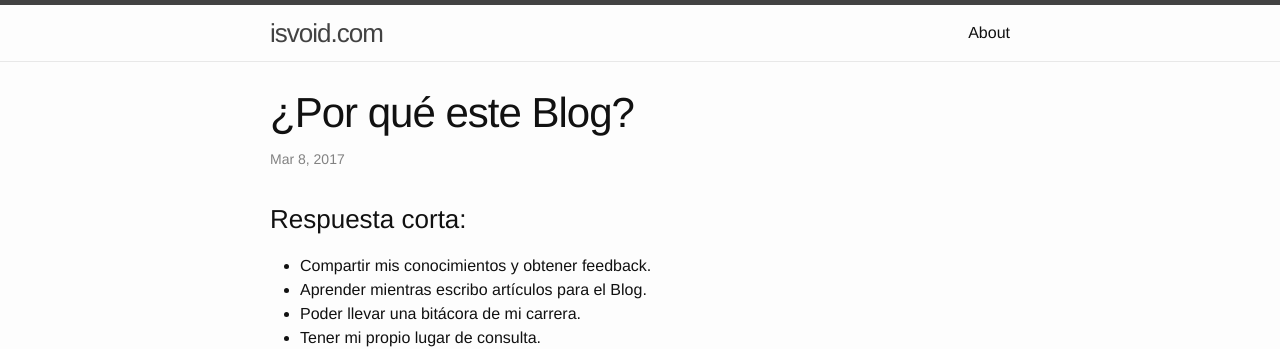
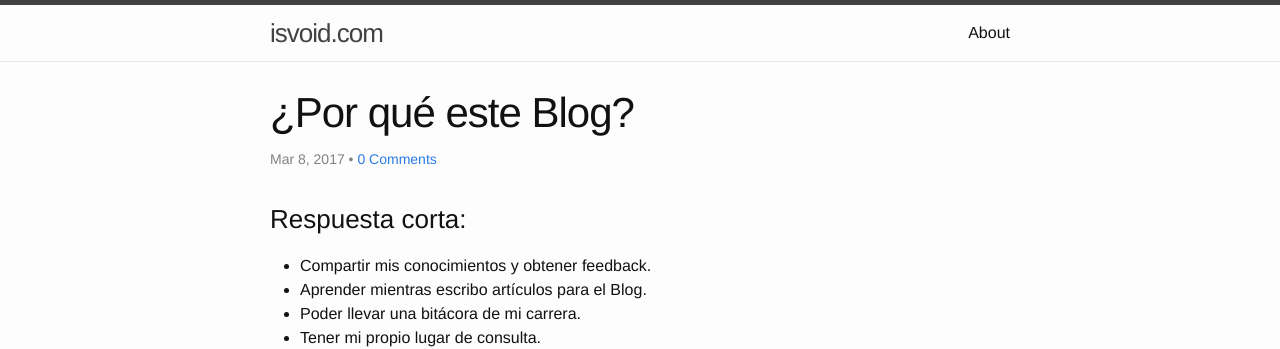
Before and after one commit to exeleon/exeleon.github.io, a Jekyll site: the page built from _posts/general/2017-03-07-motivations.markdown, in a window 1280 px wide. Shown: the top 349 px of the page. Built offline with Jekyll 4.4.1, drawn with Linux system fonts in a browser that asks for light colours; comment, search, counter and statistics services are not loaded.

Commit message:
Update post.html
adding comments count

```diff
--- a/_layouts/post.html
+++ b/_layouts/post.html
@@ -5,7 +5,13 @@ layout: default
 
   <header class="post-header">
     <h1 class="post-title" itemprop="name headline">{{ page.title | escape }}</h1>
-    <p class="post-meta"><time datetime="{{ page.date | date_to_xmlschema }}" itemprop="datePublished">{{ page.date | date: "%b %-d, %Y" }}</time>{% if page.author %} • <span itemprop="author" itemscope itemtype="http://schema.org/Person"><span itemprop="name">{{ page.author }}</span></span>{% endif %}</p>
+    <p class="post-meta">
+      <time datetime="{{ page.date | date_to_xmlschema }}" itemprop="datePublished">{{ page.date | date: "%b %-d, %Y" }}</time>
+      {% if page.author %} • <span itemprop="author" itemscope itemtype="http://schema.org/Person">
+      <span itemprop="name">{{ page.author }}</span></span>{% endif %}
+
+      {% if page.comments %} • <a href="http://isvoid.com{{ page.url }}#disqus_thread">0 Comments</a>{% endif %}
+    </p>
   </header>
 
   <div class="post-content" itemprop="articleBody">
```
